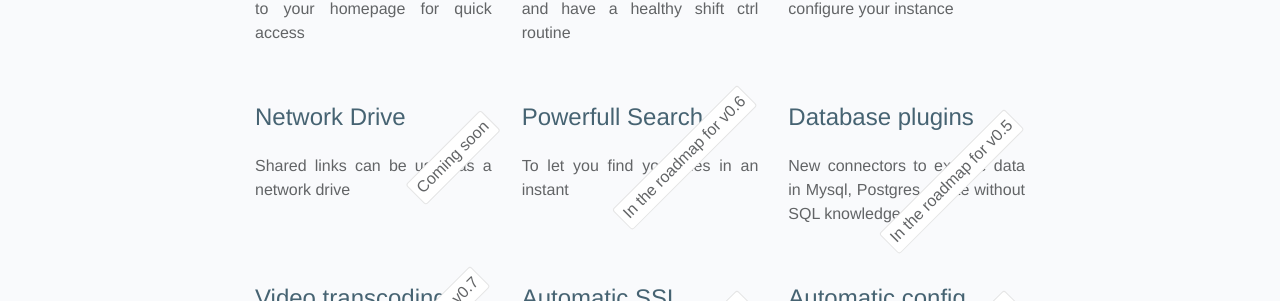
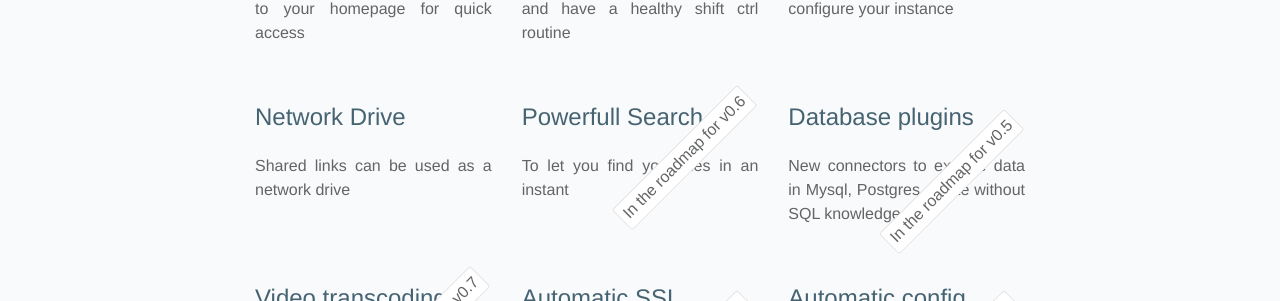
Before and after one commit to mickael-kerjean/filestash-website, a Jekyll site: the page built from index.html, in a window 1280 px wide and 900 px high, scrolled down 4132 px. Shown: the part 143-444 px from the top of the window. Built offline with Jekyll 4.4.1, drawn with Linux system fonts in a browser that asks for light colours; nearby versions of some CDN libraries; library files that are not in the unit come from our copies; comment, search, counter and statistics services are not loaded.

Commit message:
update (new release): uncomment a feature in the landing page

```diff
--- a/index.html
+++ b/index.html
@@ -173,7 +173,6 @@ layout: default
         </div>
         <div class="row">
             <div class="col-sm-4 feature center">
-                <span>Coming soon</span>
 		        <h3>Network Drive</h3>
 		        <p>Shared links can be used as a network drive</p>
 	        </div>
```
